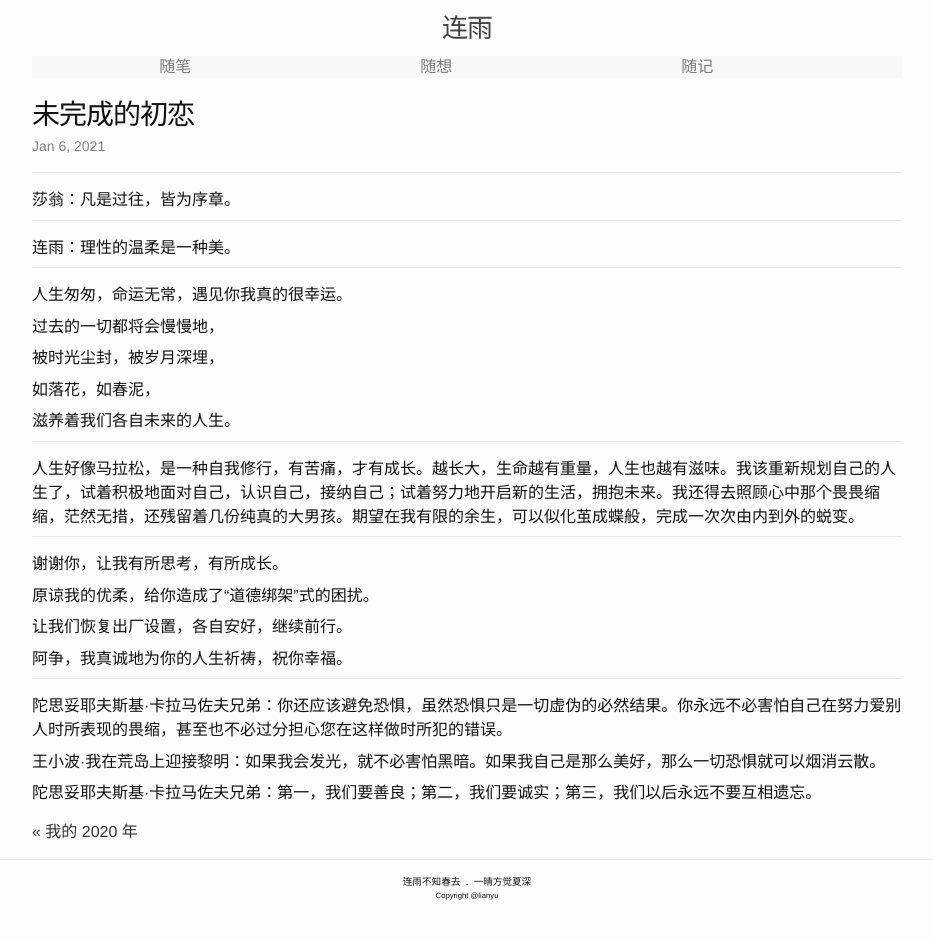
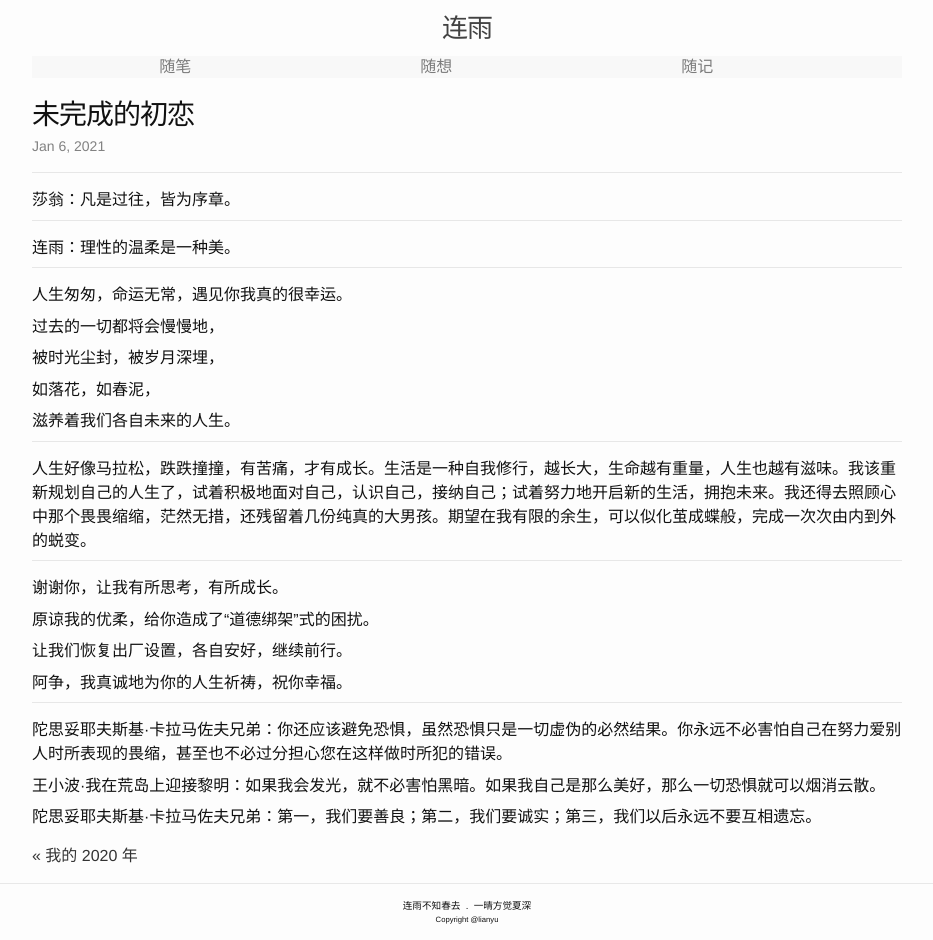
Before and after one commit to lianyu1115/lianyu, a Jekyll site: the page built from _journals/2021-01-06-未完成的初恋.md, in a window 1280 px wide. Shown: the whole page, without its empty margins (173-1106 px from the left). Built offline with Jekyll 4.4.1, drawn with Linux system fonts in a browser that asks for light colours; before the commit the page ends 916 px from its top, so only the background shows below that.

Commit message:
Update 2021-01-06-未完成的初恋.md

```diff
--- a/_journals/2021-01-06-未完成的初恋.md
+++ b/_journals/2021-01-06-未完成的初恋.md
@@ -27,7 +27,7 @@ tags: ''
 
 - - -
 
-人生好像马拉松，是一种自我修行，有苦痛，才有成长。越长大，生命越有重量，人生也越有滋味。我该重新规划自己的人生了，试着积极地面对自己，认识自己，接纳自己；试着努力地开启新的生活，拥抱未来。我还得去照顾心中那个畏畏缩缩，茫然无措，还残留着几份纯真的大男孩。期望在我有限的余生，可以似化茧成蝶般，完成一次次由内到外的蜕变。
+人生好像马拉松，跌跌撞撞，有苦痛，才有成长。生活是一种自我修行，越长大，生命越有重量，人生也越有滋味。我该重新规划自己的人生了，试着积极地面对自己，认识自己，接纳自己；试着努力地开启新的生活，拥抱未来。我还得去照顾心中那个畏畏缩缩，茫然无措，还残留着几份纯真的大男孩。期望在我有限的余生，可以似化茧成蝶般，完成一次次由内到外的蜕变。
 
 - - -
 
```
